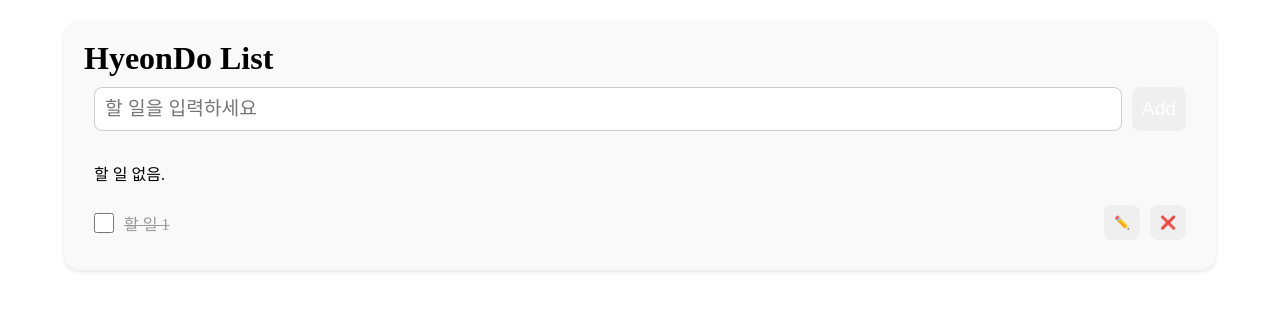
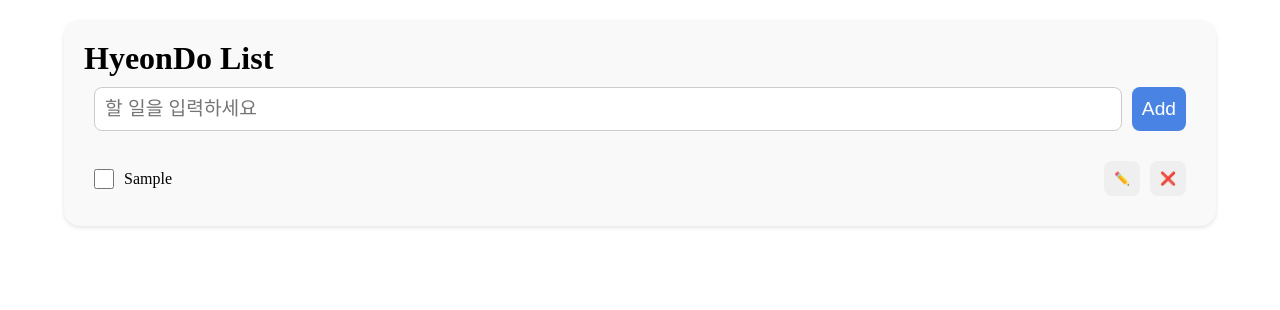
Before and after one commit to hamhanhae/Programming, a React (Vite) app: page / in a window 1280 px wide. Both pictures are taken after typing "Sample" into the empty fields and a click on the button "Add". Shown: the top 310 px of the page. Built offline with nearby package versions, Linux system fonts and the light colour scheme.

Commit message:
TodoList toggleTodo()

```diff
--- a/src/TodoList.jsx
+++ b/src/TodoList.jsx
@@ -1,13 +1,13 @@
 import TodoItem from './components/TodoItem';
-import TodoItme from './TodoItem.jsx';
+import TodoItemEmpty from './components/TodoItemEmpty';
 
-export default function TodoList({todos}) {
+export default function TodoList({ todos, toggleTodo}) {
     return (
         <ul className="todo__list">
-            {todos.length == 0 && <TodoItemEmpty />}
-            {todos.length > 0 && todos.map((todo) =>
-                <TodoItem key={todo.id} todo={todo}/>
-            )}
-         </ul>
-    )
+            {todos.length === 0 && <TodoItemEmpty />}
+            {todos.map((todo) => (
+                <TodoItem key={todo.id} todo={todo} toggleTodo={toggleTodo}/>
+            ))}
+        </ul>
+    );
 }
--- a/src/TodoListApp.jsx
+++ b/src/TodoListApp.jsx
@@ -1,43 +1,43 @@
 import './todoList.css'
-import {useState} from 'react'
-import TodoItemEmpty from './components/TodoItemEmpty.jsx'
-// import Button from './components/Button.jsx'
-// import Checkbox from './components/Checkbox.jsx'
+import { useState } from 'react'
 import TodoHeader from './components/TodoHeader.jsx'
 import TodoAdder from './components/TodoAdder.jsx'
-import TodoItem from './components/TodoItem.jsx'
+import TodoList from './TodoList.jsx'
 
 class Todo {
     constructor(text) {
-        this.id = Date.now(); //id : 고유의 값, new Data().getTime()
-        this.text = text; // 할 일 내용
-        this.isCompleted = false; // 완료 여부 : 미완
+        this.id = Date.now();
+        this.text = text;
+        this.isCompleted = false;
     }
 }
 
 function TodoListApp() {
-    const [todos, setTodos] = useState([]); // 할 일 목록 저정 state, 기본값
+    const [todos, setTodos] = useState([]);
+
     function addTodo(text) {
-        setTodos((todos) => [
-            // 이전 todos 가져오기
-            // 하나씩 꺼내서 새로운 리스트 만들자
-             ...todos,
-            // 뒤에 new Todo 만들어서 추가
+        setTodos((prevTodos) => [
+            ...prevTodos,
             new Todo(text)
-
         ]);
     }
+
+    function toggleTodo(id) {
+        // todos에서 하나씩 꺼내어 todo의 id가 id와 같으면, ! 이전 isCompleted
+        setTodos((todos) =>
+            todos.map((todo) =>
+                todo.id === id ? { ...todo, isCompleted: !todo.isCompleted } : todo
+            )
+        )
+    }
+
     return (
         <div className="todo">
             <TodoHeader />
             <TodoAdder addTodo={addTodo} />
-            <div>
-                <ul className="todo__list">
-                    <TodoItemEmpty />
-                    <TodoItem />
-                </ul>
-            </div>
+            <TodoList todos={todos} toggleTodo={toggleTodo} />
         </div>
-    )
+    ); // 이 부분의 괄호 짝이 맞는지 확인하세요!
 }
+
 export default TodoListApp;
--- a/src/components/Checkbox.jsx
+++ b/src/components/Checkbox.jsx
@@ -1,8 +1,14 @@
+// Checkbox.jsx
 export default function Checkbox(props) {
-    const {children, id} = props;
+    const { children, id, ...rest } = props;
     return (
         <>
-            <input type="checkbox" id={`chk-${id}`} className="todo__checkbox" />
+            <input
+                type="checkbox"
+                id={`chk-${id}`}
+                className="todo__checkbox"
+                {...rest}
+            />
             <label htmlFor={`chk-${id}`} className="todo__label">{children}</label>
         </>
     )
--- a/src/components/TodoAdder.jsx
+++ b/src/components/TodoAdder.jsx
@@ -16,7 +16,7 @@ export default function TodoAdder({addTodo}) {
                 type="text" placeholder="할 일을 입력하세요" className="todo__input"
                 value={inputTodo} onChange={(event) => setInputTodo(event.target.value)}
                 />
-                <Button type="submit" className="todo__button todo_t_button--add">Add</Button>
+                <Button type="submit" className="todo__button todo__button--add">Add</Button>
             </form>
         </>
     )
--- a/src/components/TodoItem.jsx
+++ b/src/components/TodoItem.jsx
@@ -1,9 +1,14 @@
 import Checkbox from './Checkbox.jsx'
 import Button from './Button.jsx'
-export default function TodoItem() {
+
+export default function TodoItem({ todo, toggleTodo }) {
     return (
-        <li className="todo__item todo__item--complete">
-            <Checkbox id="1">할 일 1</Checkbox>
+        // todo.isCompleted가 참이면 "todo__item--complete" 아니면 ""
+        <li className={`todo__item${todo.isCompleted ? " todo__item--complete" : ""}`}>
+            <Checkbox
+                id={todo.id}
+                onChange={() => toggleTodo(todo.id)}
+            >{todo.text}</Checkbox>
             <Button type="button" className="todo__button todo__button--edit">✏️</Button>
             <Button type="button" className="todo__button todo__button--delete">❌</Button>
         </li>
```
